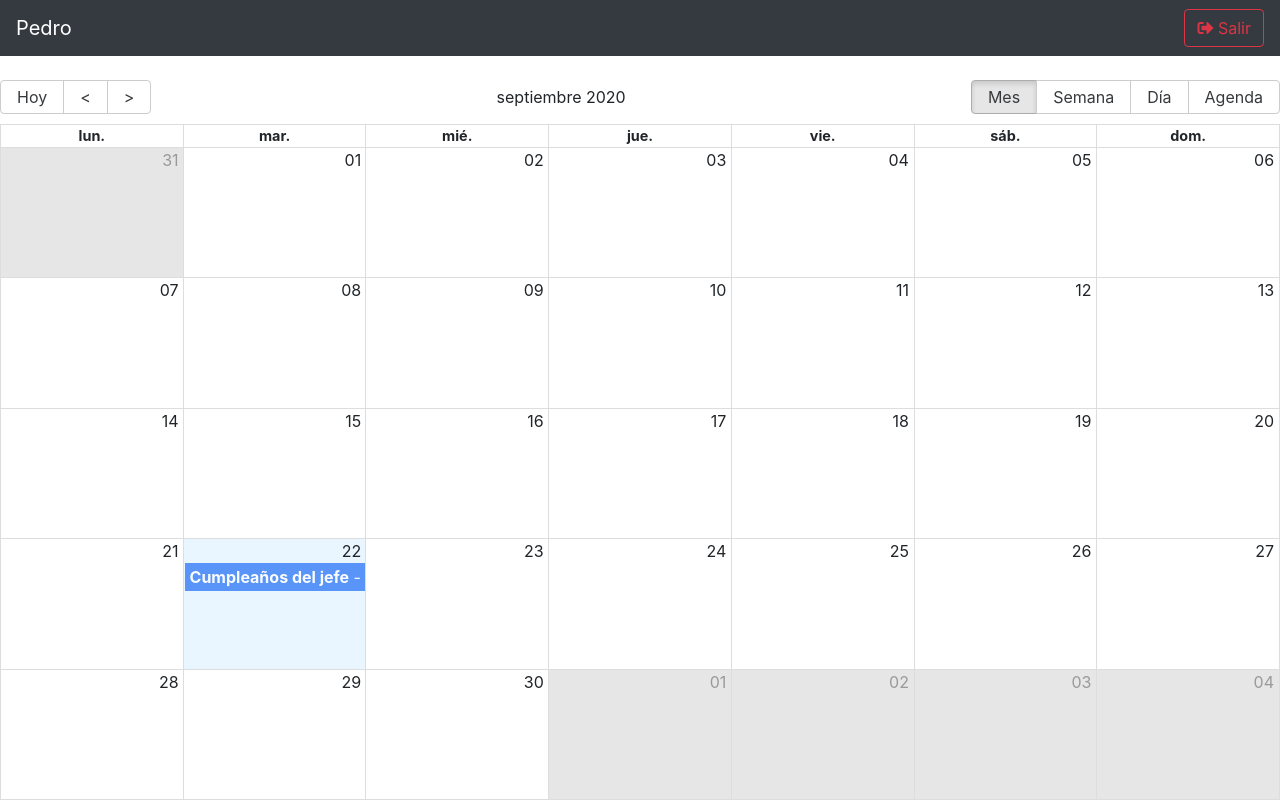
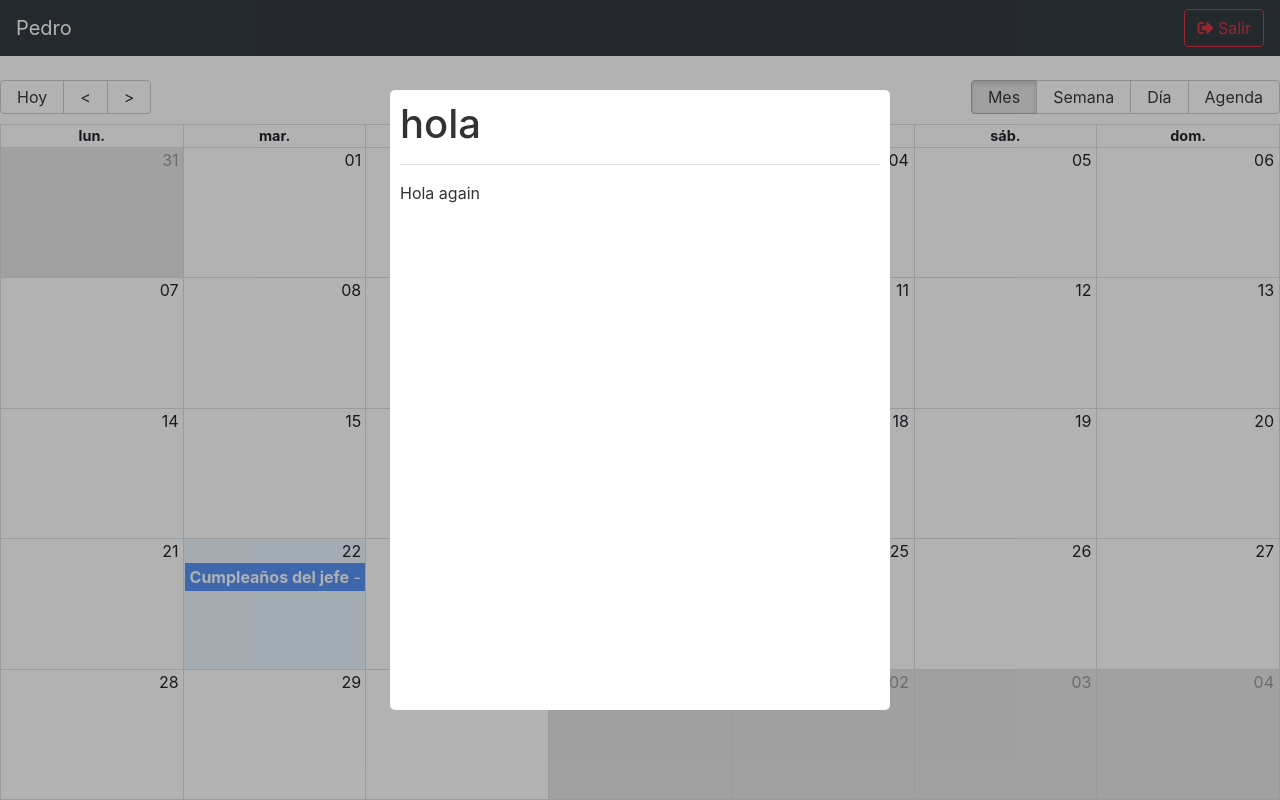
Before and after one commit to leotangram/reactFH-08-calendar, a React (Create React App) app: page / in a window 1280 px wide. Built offline with nearby package versions, Linux system fonts and the light colour scheme.

Commit message:
Creando un modal sobre el calenadrio

```diff
--- a/package.json
+++ b/package.json
@@ -10,6 +10,7 @@
     "react": "^16.13.1",
     "react-big-calendar": "^0.28.0",
     "react-dom": "^16.13.1",
+    "react-modal": "^3.11.2",
     "react-router-dom": "^5.2.0",
     "react-scripts": "3.4.3"
   },
--- /dev/null
+++ b/src/components/calendar/CalendarModal.js
@@ -0,0 +1,40 @@
+import React, { useState } from 'react'
+import Modal from 'react-modal'
+
+const customStyles = {
+  content: {
+    top: '50%',
+    left: '50%',
+    right: 'auto',
+    bottom: 'auto',
+    marginRight: '-50%',
+    transform: 'translate(-50%, -50%)'
+  }
+}
+
+Modal.setAppElement('#root')
+
+const CalendarModal = props => {
+  const [isOpen, setIsOpen] = useState(true)
+
+  const closeModal = () => {
+    setIsOpen(false)
+  }
+
+  return (
+    <Modal
+      className="modal"
+      closeTimeoutMS={200}
+      isOpen={isOpen}
+      onRequestClose={closeModal}
+      overlayClassName="modal-fondo"
+      style={customStyles}
+    >
+      <h1>hola</h1>
+      <hr />
+      <span>Hola again</span>
+    </Modal>
+  )
+}
+
+export default CalendarModal
--- a/src/components/calendar/CalendarScreen.js
+++ b/src/components/calendar/CalendarScreen.js
@@ -6,6 +6,7 @@
 import { messages } from '../../helpers/calendar-messages-es'
 import Navbar from '../ui/Navbar'
 import CalendarEvent from './CalendarEvent'
+import CalendarModal from './CalendarModal'
 
 const localizer = momentLocalizer(moment)
 
@@ -68,6 +69,7 @@
         view={lastView}
         startAccesor="start"
       />
+      <CalendarModal />
     </div>
   )
 }
--- a/src/styles.css
+++ b/src/styles.css
@@ -13,3 +13,44 @@
 .rbc-calendar {
   height: 100%;
 }
+
+/* Modal */
+.ReactModalPortal > div {
+  opacity: 0;
+}
+
+.ReactModalPortal .ReactModal__Overlay {
+  align-items: center;
+  display: flex;
+  justify-content: center;
+  transition: opacity 0.2s ease-in-out;
+  z-index: 999;
+}
+
+.modal-fondo {
+  background-color: rgba(0, 0, 0, 0.3);
+  bottom: 0;
+  left: 0;
+  right: 0;
+  top: 0;
+  position: fixed;
+}
+
+.ReactModalPortal .ReactModal__Overlay--after-open {
+  opacity: 1;
+}
+
+.ReactModalPortal .ReactModal__Overlay--before-close {
+  opacity: 0;
+}
+
+.modal {
+  background: white;
+  border-radius: 5px;
+  color: rgb(51, 51, 51);
+  display: inline;
+  max-height: 620px;
+  max-width: 500px;
+  outline: none;
+  padding: 10px;
+}
```
Also changed, not shown: 1 other file (tests, documents, lock files or other folders).
